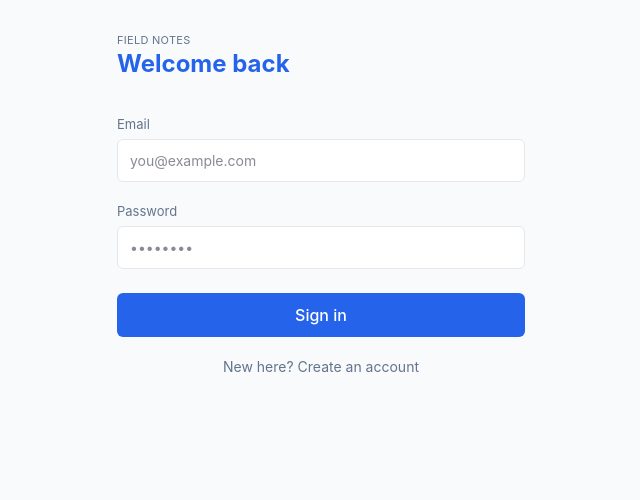
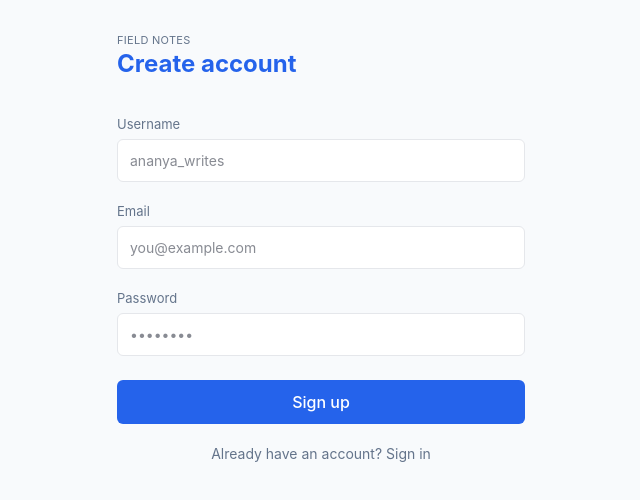
Before and after one commit to itzamanarora/ToDo-app-Frontend-React, a React (Vite) app: page /ToDo-app-Frontend-React/signup in a window 1280 px wide. Shown: the top 500 px of the page, without its empty margins (319-959 px from the left). Built offline with nearby package versions, Linux system fonts and the light colour scheme.

Commit message:
Added routing

```diff
--- a/src/main.jsx
+++ b/src/main.jsx
@@ -1,10 +1,18 @@
 import { StrictMode } from 'react'
 import { createRoot } from 'react-dom/client'
+import { BrowserRouter, Routes, Route, Navigate } from 'react-router-dom'
 import './index.css'
 import TodoPage from './page/TodoPage'
 
 createRoot(document.getElementById('root')).render(
   <StrictMode>
-    <TodoPage />
+    <BrowserRouter basename="/ToDo-app-Frontend-React">
+      <Routes>
+        <Route path="/signin" element={<TodoPage />} />
+        <Route path="/signup" element={<TodoPage />} />
+        <Route path="/tasks" element={<TodoPage />} />
+        <Route path="*" element={<Navigate to="/signin" replace />} />
+      </Routes>
+    </BrowserRouter>
   </StrictMode>,
 )
--- a/src/page/TodoPage.jsx
+++ b/src/page/TodoPage.jsx
@@ -1,4 +1,5 @@
 import { useState, useEffect, useCallback } from "react";
+import { useNavigate, useLocation } from "react-router-dom";
 import { AlertCircle } from "lucide-react";
 import { Header } from "../component/Header";
 import { AuthForm } from "../component/AuthForm";
@@ -16,22 +17,11 @@ import {
 } from "../utility/utils";
 
 export default function TodoPage() {
+  const navigate = useNavigate();
+  const location = useLocation();
+
   const [baseUrl] = useState(DEFAULT_BASE_URL);
-  const [tokens, setTokens] = useState(() => loadStoredTokens()); // { accessToken, refreshToken }
-
-  // Read current path or default
-  const [currentPath, setCurrentPath] = useState(() =>
-    typeof window !== "undefined" ? window.location.pathname : "/"
-  );
-
-  const [screen, setScreen] = useState(() => {
-    const hasToken = !!loadStoredTokens()?.accessToken;
-    if (hasToken) return "tasks";
-    if (typeof window !== "undefined" && window.location.pathname === "/signup") {
-      return "signup";
-    }
-    return "signin";
-  }); // signin | signup | tasks
+  const [tokens, setTokens] = useState(() => loadStoredTokens()); // { accessToken, refreshToken, username }
 
   const [error, setError] = useState("");
   const [loading, setLoading] = useState(false);
@@ -51,50 +41,22 @@ export default function TodoPage() {
   const [newDueDate, setNewDueDate] = useState("");
   const [showComposer, setShowComposer] = useState(false);
 
-  // Router sync
-  useEffect(() => {
-    const handlePopState = () => {
-      const path = window.location.pathname;
-      setCurrentPath(path);
-      if (tokens?.accessToken) {
-        setScreen("tasks");
-      } else if (path === "/signup") {
-        setScreen("signup");
-      } else {
-        setScreen("signin");
-      }
-    };
-    window.addEventListener("popstate", handlePopState);
-    return () => window.removeEventListener("popstate", handlePopState);
-  }, [tokens]);
-
-  const navigateTo = (newScreen, path) => {
-    setScreen(newScreen);
-    setCurrentPath(path);
-    if (typeof window !== "undefined" && window.location.pathname !== path) {
-      window.history.pushState({}, "", path);
-    }
-  };
-
+  // Sync token with localStorage and route protection
   useEffect(() => {
     if (typeof localStorage === "undefined") return;
+
     if (tokens?.accessToken) {
       localStorage.setItem(TOKEN_STORAGE_KEY, JSON.stringify(tokens));
-      if (window.location.pathname !== "/tasks") {
-        window.history.pushState({}, "", "/tasks");
+      if (location.pathname !== "/tasks") {
+        navigate("/tasks", { replace: true });
       }
     } else {
       localStorage.removeItem(TOKEN_STORAGE_KEY);
-      // Redirect to signin if user is trying to access protected screen/route without token
-      if (screen === "tasks" || window.location.pathname === "/tasks") {
-        setScreen("signin");
-        setCurrentPath("/signin");
-        if (window.location.pathname !== "/signin" && window.location.pathname !== "/signup") {
-          window.history.pushState({}, "", "/signin");
-        }
+      if (location.pathname === "/tasks" || location.pathname === "/") {
+        navigate("/signin", { replace: true });
       }
     }
-  }, [tokens, screen]);
+  }, [tokens, location.pathname, navigate]);
 
   const clearAuthFields = () => {
     setUsername("");
@@ -124,7 +86,7 @@ export default function TodoPage() {
         setTokens(null);
         setTasks([]);
         setToastMessage("Session expired. Please sign in again.");
-        navigateTo("signin", "/signin");
+        navigate("/signin");
       }
       const errObj = new Error(
         body?.message || body?.error || `Request failed (${res.status})`
@@ -159,7 +121,7 @@ export default function TodoPage() {
         body: JSON.stringify({ username, email: email.trim(), password }),
       });
       clearAuthFields();
-      navigateTo("signin", "/signin");
+      navigate("/signin");
     } catch (err) {
       setError(err.message);
     } finally {
@@ -187,7 +149,7 @@ export default function TodoPage() {
       if (!t.accessToken) throw new Error("No access token in response");
       setTokens({ ...t, username: returnedUsername });
       clearAuthFields();
-      navigateTo("tasks", "/tasks");
+      navigate("/tasks");
     } catch (err) {
       const msg = err?.response?.message || err?.message || "";
       if (msg.toLowerCase().includes("incorrect password")) {
@@ -200,7 +162,7 @@ export default function TodoPage() {
       ) {
         setToastMessage("Account does not exist. Please sign up first.");
         setError("");
-        navigateTo("signup", "/signup");
+        navigate("/signup");
       } else {
         setError(msg);
       }
@@ -225,10 +187,10 @@ export default function TodoPage() {
   }, [tokens, baseUrl]);
 
   useEffect(() => {
-    if (screen === "tasks" && tokens?.accessToken) {
+    if (location.pathname === "/tasks" && tokens?.accessToken) {
       fetchTasks();
     }
-  }, [screen, tokens, fetchTasks]);
+  }, [location.pathname, tokens, fetchTasks]);
 
   async function handleCreateTask(e) {
     e.preventDefault();
@@ -265,7 +227,6 @@ export default function TodoPage() {
   async function handleUpdateTask(taskId, updatedTask) {
     if (!taskId) return;
 
-    // Optimistic UI update
     setTasks((prevTasks) =>
       prevTasks.map((t) => (getTaskId(t) === taskId ? { ...t, ...updatedTask } : t))
     );
@@ -285,7 +246,7 @@ export default function TodoPage() {
   function handleLogout() {
     setTokens(null);
     setTasks([]);
-    navigateTo("signin", "/signin");
+    navigate("/signin");
   }
 
   async function handleReorderTask(activeId, overId) {
@@ -335,14 +296,21 @@ export default function TodoPage() {
     }
   }
 
+  const currentScreen =
+    location.pathname === "/signup"
+      ? "signup"
+      : location.pathname === "/tasks"
+      ? "tasks"
+      : "signin";
+
   return (
     <div className="min-h-screen w-full flex justify-center bg-[#F8FAFC] text-[#111827]">
       <Toast message={toastMessage} onClose={() => setToastMessage("")} />
       <div className="w-full max-w-md flex flex-col min-h-screen">
         <Header
-          screen={screen}
+          screen={currentScreen}
           onLogout={handleLogout}
-          loggedIn={!!tokens}
+          loggedIn={!!tokens?.accessToken}
           username={tokens?.username}
         />
 
@@ -354,7 +322,7 @@ export default function TodoPage() {
         )}
 
         <div className="flex-1 px-5 pb-8 pt-4">
-          {screen === "signin" && (
+          {location.pathname === "/signin" && (
             <AuthForm
               mode="signin"
               email={email}
@@ -366,12 +334,12 @@ export default function TodoPage() {
               onSwitch={() => {
                 setError("");
                 clearAuthFields();
-                navigateTo("signup", "/signup");
+                navigate("/signup");
               }}
             />
           )}
 
-          {screen === "signup" && (
+          {location.pathname === "/signup" && (
             <AuthForm
               mode="signup"
               username={username}
@@ -385,12 +353,12 @@ export default function TodoPage() {
               onSwitch={() => {
                 setError("");
                 clearAuthFields();
-                navigateTo("signin", "/signin");
+                navigate("/signin");
               }}
             />
           )}
 
-          {screen === "tasks" && (
+          {location.pathname === "/tasks" && (
             <TaskList
               tasks={tasks}
               loading={loading}
```
Also changed, not shown: package.json (+5 -4 lines), 1 other file (tests, documents, lock files or other folders).
